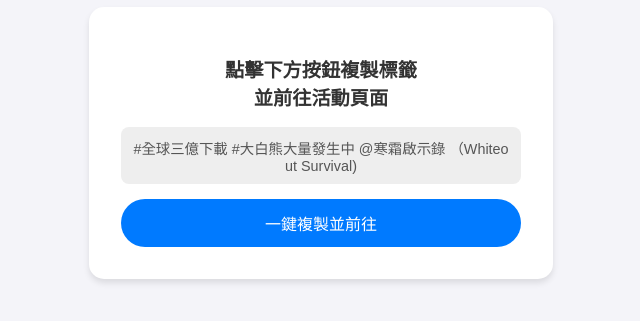
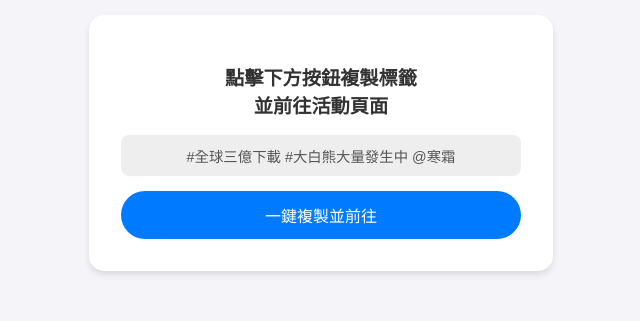
Before and after one commit to Shenggg3/white-the-whitebear, a plain HTML site: page index.html in a window 1280 px wide. Shown: the part 257-578 px from the top of the page, without its empty margins (319-959 px from the left). Drawn offline with Linux system fonts and the light colour scheme.

Commit message:
Add files via upload

```diff
--- a/index.html
+++ b/index.html
@@ -18,7 +18,7 @@
 
 <div class="card">
     <h2>點擊下方按鈕複製標籤<br>並前往活動頁面</h2>
-    <div class="text-box" id="copyText">#全球三億下載 #大白熊大量發生中 @寒霜啟示錄 （Whiteout Survival)  </div>
+    <div class="text-box" id="copyText">#全球三億下載 #大白熊大量發生中 @寒霜  </div>
 
     <button onclick="copyAndGo()">一鍵複製並前往</button>
     <p class="success-msg" id="msg">已複製成功！正在跳轉...</p>
```
